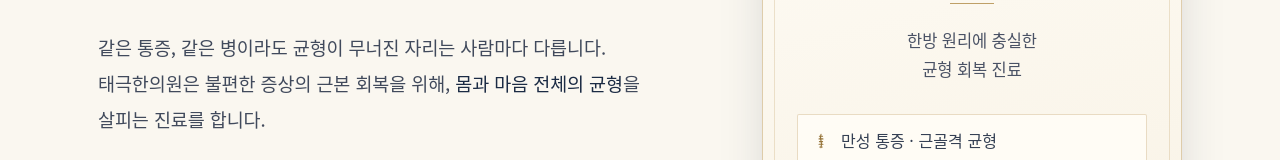
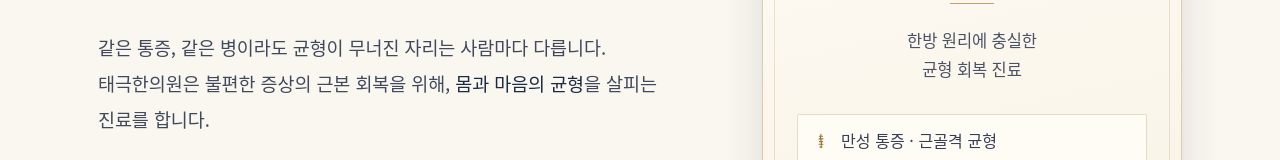
Before and after one commit to taegeukclinic/taegeukclinic.github.io, a plain HTML site: page index.html in a window 1280 px wide. Shown: the part 450-610 px from the top of the page. Drawn offline with Linux system fonts and the light colour scheme.

Commit message:
히어로 문구 수정: 몸과 마음의 균형

```diff
--- a/index.html
+++ b/index.html
@@ -1013,7 +1013,7 @@
         <h1>증상이 아닌<br><span class="accent">사람</span>을 봅니다</h1>
         <p class="hero-sub">
           같은 통증, 같은 병이라도 균형이 무너진 자리는 사람마다 다릅니다.
-          태극한의원은 불편한 증상의 근본 회복을 위해, <strong>몸과 마음 전체의 균형</strong>을 살피는 진료를 합니다.
+          태극한의원은 불편한 증상의 근본 회복을 위해, <strong>몸과 마음의 균형</strong>을 살피는 진료를 합니다.
         </p>
         <div class="hero-cta">
           <a class="btn btn--navy" href="https://booking.naver.com/booking/13/bizes/844780" target="_blank" rel="noopener">
```
